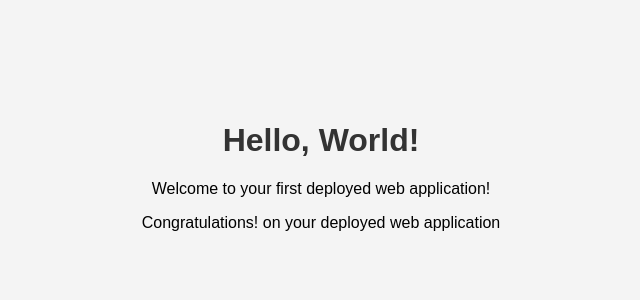
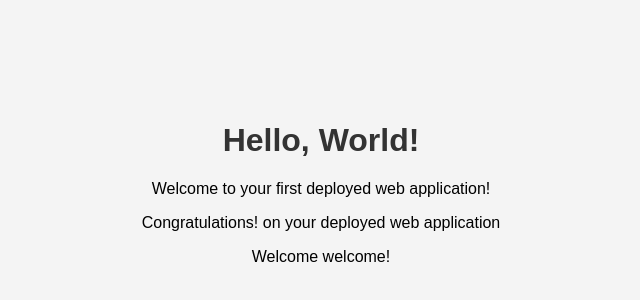
Before and after one commit to hardworker635/terraform_finalusecase, a plain HTML site: page hello-world-app/index.html in a window 1280 px wide. Shown: the part 134-434 px from the top of the page, without its empty margins (319-959 px from the left). Drawn offline with Linux system fonts and the light colour scheme.

Commit message:
another line in web

```diff
--- a/hello-world-app/index.html
+++ b/hello-world-app/index.html
@@ -20,5 +20,6 @@
     <h1>Hello, World!</h1>
     <p>Welcome to your first deployed web application!</p>
     <p> Congratulations! on your deployed web application</p>
+    <p> Welcome welcome!</p>
 </body>
 </html>
```
